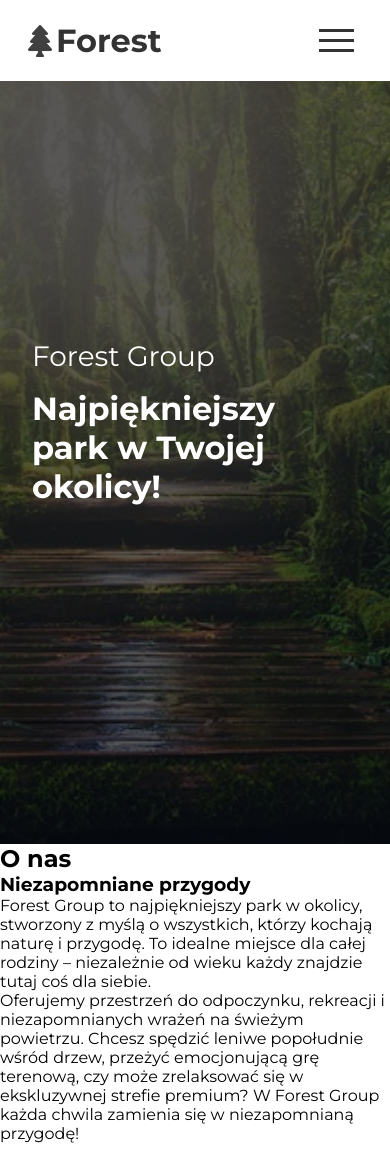
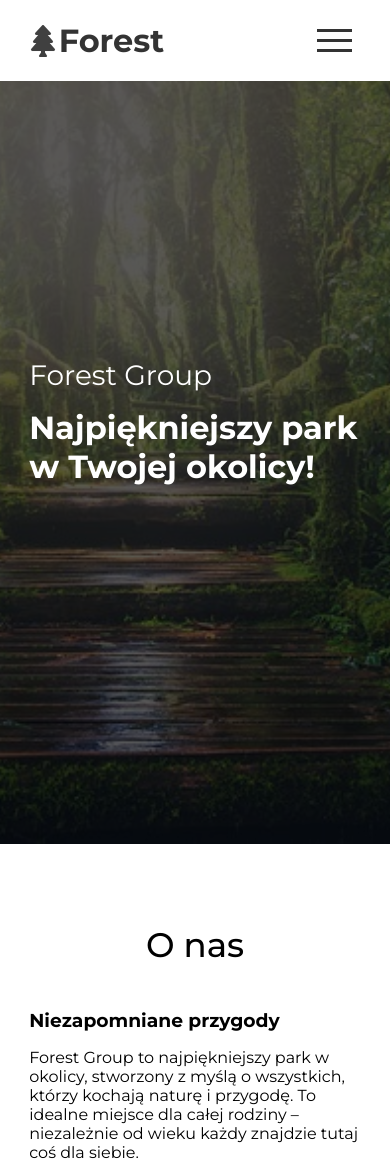
Before and after one commit to Abestian/mmc-strona-finalowa, a website built with Vite: page index.html in a window 390 px wide. Shown: the top 1165 px of the page. Before the commit the page ends 1143 px from the top, so only its background shows below. Built offline with nearby package versions, Linux system fonts and the light colour scheme; files whose address does not match are found by name.

Commit message:
Finished first section - about us - on mobile

```diff
--- a/index.html
+++ b/index.html
@@ -11,6 +11,7 @@
 <body>
 
     <nav class="navbar">
+        <div class="navbar__content wrapper">
             <a href="/" class="nav-logo">
                 <img src="./src/assets/icons/tree-svgrepo-com.svg" alt="Tree logo." class="nav-logo__logo">
                 <h1 class="nav-logo__title">Forest</h1>
@@ -26,9 +27,11 @@
                 <div class="burger-btn__line2"></div>
                 <div class="burger-btn__line3"></div>
             </button>
+        </div>
     </nav>
 
-    <header class="hero">
+    <header class="hero-img">
+        <div class="hero wrapper">
             <div class="hero__text">
                 <h2>Forest Group</h2>
                 <p>Najpiękniejszy park w Twojej okolicy!</p>
@@ -37,25 +40,61 @@
             <a href="#aboutus" class="hero__skip">
                 <img src="./src/assets/icons/arrow-down-svgrepo-com.svg" alt="">
             </a>
+        </div>
     </header>
 
     <main>
-        <section id="aboutus" class="section">
+        <section id="aboutus">
+            <div class="section wrapper">
                 <h2 class="section__title">O nas</h2>
                 <div class="section__content">
-                <h3 class="section-content--title">Niezapomniane przygody</h3>
-                <p class="section-content--text">Forest Group to najpiękniejszy park w okolicy, stworzony z myślą o
-                    wszystkich, którzy kochają naturę i przygodę. To idealne miejsce dla całej rodziny – niezależnie od
+                    <h3 class="section__content--title">Niezapomniane przygody</h3>
+                    <p class="section__content--text">Forest Group to najpiękniejszy park w okolicy, stworzony z myślą o
+                        wszystkich, którzy kochają naturę i przygodę. To idealne miejsce dla całej rodziny – niezależnie
+                        od
                         wieku każdy znajdzie tutaj coś dla siebie.</p>
-                <p class="section-content--text">Oferujemy przestrzeń do odpoczynku, rekreacji i niezapomnianych wrażeń
+                    <img src="./src/assets/images/section-pic.jpg" alt="" class="section__content--image">
+                    <p class="section__content--text">Oferujemy przestrzeń do odpoczynku, rekreacji i niezapomnianych
+                        wrażeń
                         na świeżym powietrzu. Chcesz spędzić leniwe popołudnie wśród drzew, przeżyć emocjonującą grę
                         terenową, czy może zrelaksować się w ekskluzywnej strefie premium? W Forest Group każda chwila
                         zamienia się w niezapomnianą przygodę!</p>
                 </div>
-
+            </div>
         </section>
 
 
+
+        <br>
+        <br>
+        <br>
+        <br>
+        <br>
+        <br>
+        <br>
+        <br>
+        <br>
+        <br>
+        <br>
+        <br>
+        <br>
+        <br>
+        <br>
+        <br>
+        <br>
+        <br>
+        <br>
+        <br>
+        <br>
+        <br>
+        <br>
+        <br>
+        <br>
+        <br>
+        <br>
+        <br>
+        <br>
+        <br>
     </main>
 
 
--- a/src/sass/main.scss
+++ b/src/sass/main.scss
@@ -7,17 +7,26 @@ body {
 	font-size: 1.6rem;
 }
 
+.wrapper {
+	margin: 0 auto;
+	width: 85%;
+	max-width: 1200px;
+}
+
 .navbar {
 	position: fixed;
 	top: 0;
 	left: 0;
 	width: 100%;
+	background-color: #fff;
+	padding: 0.75em 0;
+	z-index: 3;
+
+	&__content {
+		width: 92.5%;
 		display: flex;
 		align-items: center;
 		justify-content: space-between;
-	background-color: #fff;
-	padding: 0.75em;
-	z-index: 3;
 
 		.nav-logo {
 			display: flex;
@@ -111,8 +120,9 @@ body {
 			}
 		}
 	}
+}
 
-.hero {
+.hero-img {
 	position: relative;
 	width: 100%;
 	height: 100vh;
@@ -122,6 +132,9 @@ body {
 	background-attachment: fixed;
 	color: #fff;
 	z-index: 0;
+
+	.hero {
+		height: 100vh;
 
 		&__shadow {
 			position: absolute;
@@ -139,7 +152,7 @@ body {
 			justify-content: center;
 			align-items: flex-start;
 			gap: 1em;
-		margin: 0 2em;
+			// margin: 0 0.5em;
 			height: 100%;
 
 			h2 {
@@ -165,3 +178,25 @@ body {
 			}
 		}
 	}
+}
+
+.section {
+	padding: 5em 0;
+
+	&__title {
+		text-align: center;
+		margin-bottom: 1.25em;
+		font-size: 3.4rem;
+		font-weight: 450;
+	}
+
+	&__content {
+		display: grid;
+		grid-auto-rows: auto;
+		gap: 1em;
+
+		&--image {
+			width: 100%;
+		}
+	}
+}
```
Lines whose indentation alone changed are shown as unchanged.
